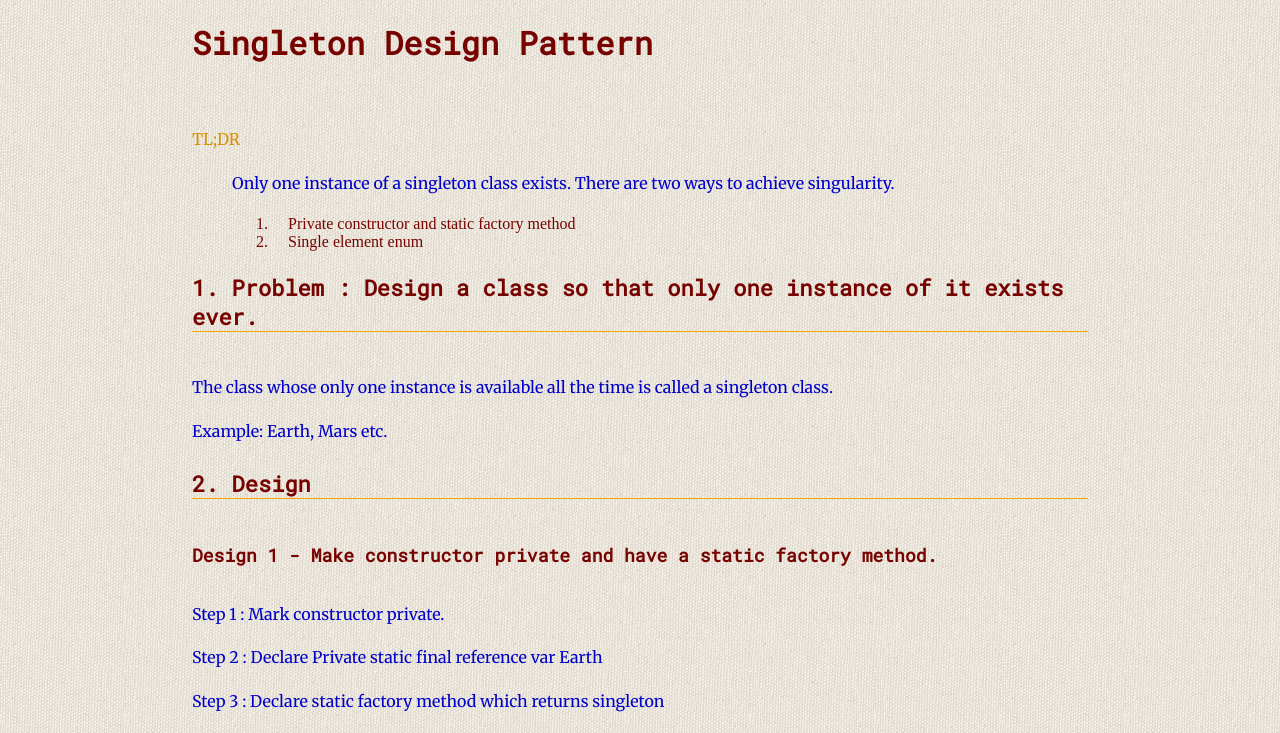
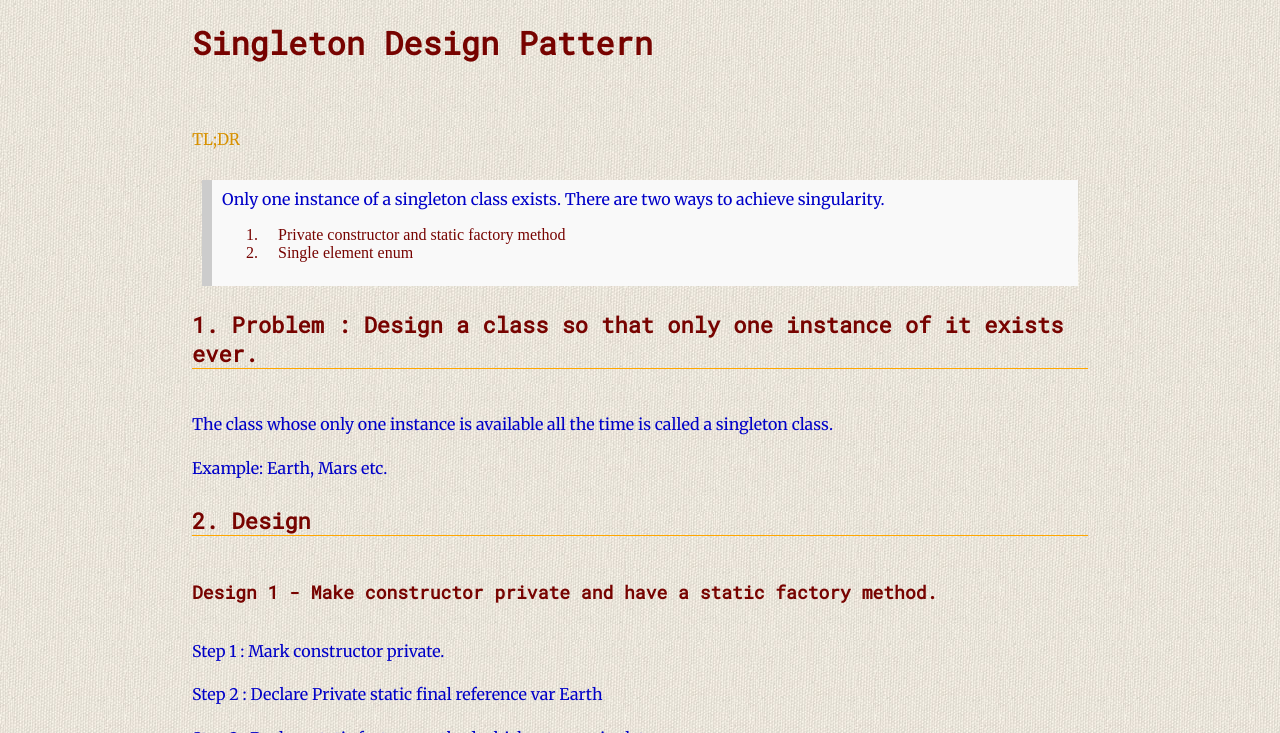
Before and after one commit to Jokestir/Jokestir.github.io, a Jekyll site: the page built from DesignPatterns/Singleton.md, in a window 1280 px wide. Shown: the top 733 px of the page. Built offline with Jekyll 4.4.1, drawn with Linux system fonts in a browser that asks for light colours; grey boxes are pictures that could not be loaded.

Commit message:
blockquote css

```diff
--- a/css/main.css
+++ b/css/main.css
@@ -151,3 +151,15 @@
 .highlight .vi { color: teal; }
 .highlight .il { color: #009999; }
 .highlight .gc { color: #999; background-color: #EAF2F5; }
+
+blockquote {
+  background: #f9f9f9;
+  border-left: 10px solid #ccc;
+  margin: 1.5em 10px;
+  padding: 0.5em 10px;
+  quotes: "\201C""\201D""\2018""\2019";
+}
+
+blockquote p {
+  display: inline;
+}
```
